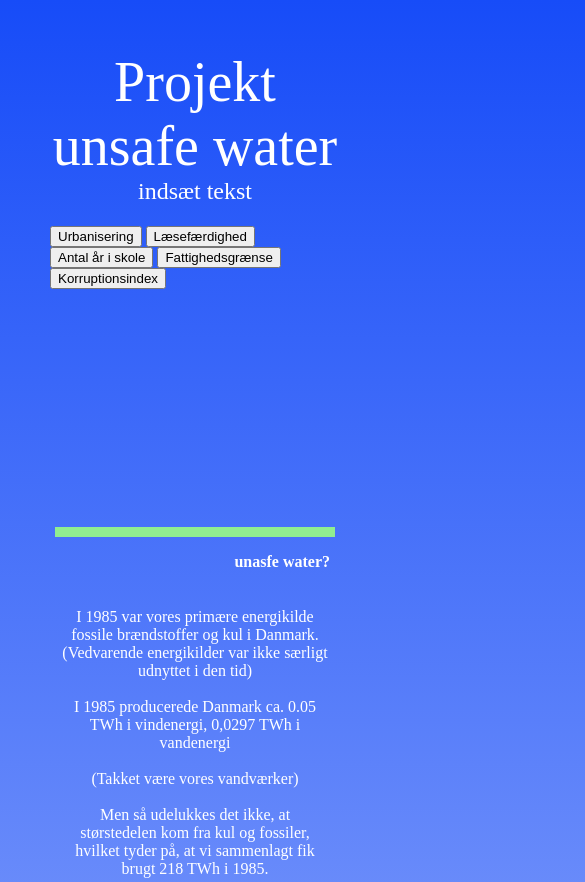
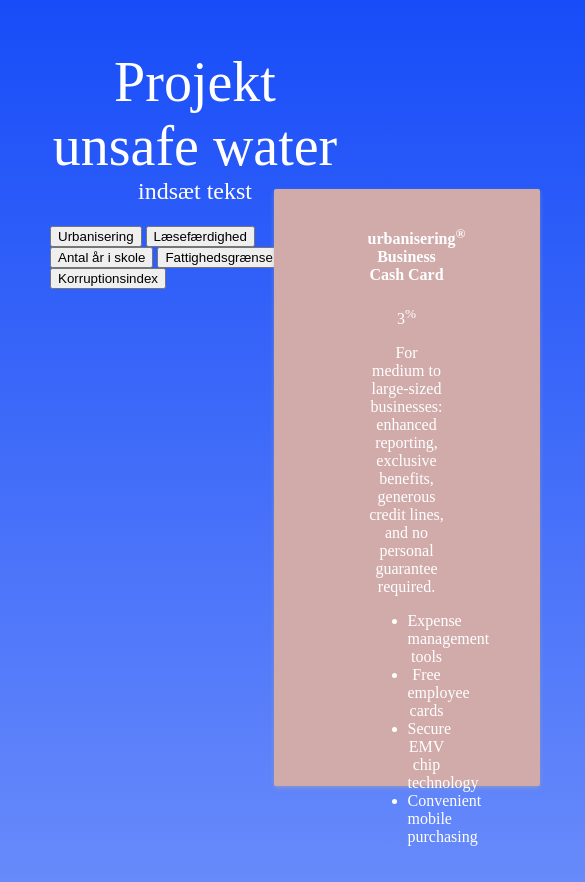
Before and after one commit to martin238a/martin238a, a website: page public/index.html in a window 390 px wide. Shown: the top 882 px of the page, 585 px wide, since content can reach past the window. Drawn offline with Linux system fonts and the light colour scheme; no server answers.

Commit message:
leg med tekstkort

```diff
--- a/public/index.html
+++ b/public/index.html
@@ -68,8 +68,26 @@
   <table><center>
     <html>
       <head>
+
+
+
 <div1 id="data">
 
+  <div1 id="container1" class="container">
+    <div1 class="ub-text-card">
+      <div1 class="ub-text-card__content">
+        <h4>urbanisering<sup>®</sup> Business Cash Card</h4>
+        <p class="ub-text-card__text--big">3<sup>%</sup></p>
+        <p class="ub-text-card__text--small"></p>
+        <p>For medium to large-sized businesses: enhanced reporting, exclusive benefits, generous credit lines, and no personal guarantee required.</p>
+        <ul>
+          <li>Expense management tools</li>
+          <li>Free employee cards</li>
+          <li>Secure EMV chip technology</li>
+          <li>Convenient mobile purchasing</li>
+        </ul>
+        <p>
+      </div1>
         <script type="text/javascript">
 
           // Denne query kører op imod API'en som findes i 'main.js'.
@@ -95,9 +113,10 @@
     d3.select("#svg3").style("display", "none")
     d3.select("#svg4").style("display", "none")
     d3.select("#svg5").style("display", "none")
+
   });
 
-    const w = 1000;
+    const w = 800;
     const h = 600;
 
     // Lav SVG element
@@ -165,19 +184,6 @@ svg.selectAll("circle") // <-- Før var det 'rect'
   ;
 
 
-
-/*
-  const x = d3
-   .scaleLinear()
-   .domain([d3.min(dataset, d => d.ikkeadgangtilrentvand), d3.max(dataset, d => d.ikkeadgangtilrentvand)])
-   .range([0, w]);
-   svg
-   .append("svg")
-   .attr("transform", "translate(0, ${height})")
-   .attr("class", "xAxis")
-   .call(d3.axisBottom(x));
-  */
-
 // En akse-funktion baseret på skaleringsfunktionen
 const xAxis = d3.axisBottom().scale(xScale);
 // På SVG laver vi en <g>
@@ -201,11 +207,19 @@ svg.append("g")
   .attr("transform", "translate(0," + (sidePadding-10) + ")")
   // "call" bruger akse-funktionen til at lave selve aksen.
   .call(yAxis)});
+
+
+
+
 </script>
+
+
 
 </div1>
 
 <div2 id="data1">
+
+
   <script type="text/javascript">
 
     // Denne query kører op imod API'en som findes i 'main.js'.
@@ -230,7 +244,7 @@ d3.select("#klik2")
     d3.select("#svg5").style("display", "none")
   })
 
-const w = 1000;
+const w = 800;
 const h = 600;
 
 // Lav SVG element
@@ -353,7 +367,7 @@ d3.select("#klik3")
     d3.select("#svg5").style("display", "none")
   })
 
-const w = 1000;
+const w = 800;
 const h = 600;
 
 // Lav SVG element
@@ -474,7 +488,7 @@ d3.select("#klik4")
     d3.select("#svg5").style("display", "none")
   })
 
-const w = 1000;
+const w = 800;
 const h = 600;
 
 // Lav SVG element
@@ -594,7 +608,7 @@ d3.select("#klik5")
     d3.select("#svg5").style("display", "block")
   })
 
-const w = 1000;
+const w = 800;
 const h = 600;
 
 // Lav SVG element
@@ -711,18 +725,6 @@ svg.append("g")
 
 </div>
 
-<div class="cards">
-  <div class="textcards">
-
-      <h4 class="alignright">  unasfe water?</h4>
-      <p class="alignright" > I 1985 var vores primære energikilde fossile brændstoffer og kul i Danmark. (Vedvarende
-          energikilder var ikke særligt udnyttet i den tid)<br><br>
-          I 1985 producerede Danmark ca. 0.05 TWh i vindenergi, 0,0297 TWh i vandenergi <br><br> (Takket
-          være vores
-          vandværker)<br><br> Men så udelukkes det ikke, at størstedelen kom fra kul og fossiler, hvilket
-          tyder på, at vi sammenlagt fik brugt 218 TWh i 1985.
-      </p>
-  </div>
 
 <br />
 <br />
--- a/public/styles.css
+++ b/public/styles.css
@@ -9,11 +9,7 @@ body {
     min-height: 100%;
 }
 
-div .cards .textcards {
-  background-color: lightgreen;
-  margin: 5px;
-  padding: 5px;
-}
+
 section .cards{
   display: flex;
 }
@@ -31,10 +27,36 @@ section .cards .textcards h3{
     margin-bottom: 10px;
   }
 
-  .alignright {
-    float: right;
-}
+
 
 .hide {
   visibility: hidden;
 }
+
+.container1 {
+  display: flex;
+  justify-content: right;
+  align-items: center;
+}
+
+.ub-text-card {
+  border-radius: 0.125rem;
+  box-shadow: 0 2px 4px rgba(172, 172, 172, 0.5);
+  transition: box-shadow 250ms cubic-bezier(0.5, 0, 0.15, 1);
+  background: rgb(209, 170, 170);
+  text-align: center;
+  position: right;
+  width: 200%;
+  width: 20%;
+  padding: 1rem 5.875rem 20.5rem;
+  margin: 20px;
+  padding: 100x;
+  height: 30%;
+
+  position: absolute;
+    top: 20%;
+    left: 65%;
+    right: 45%;
+    bottom: 100%;
+
+}
```
